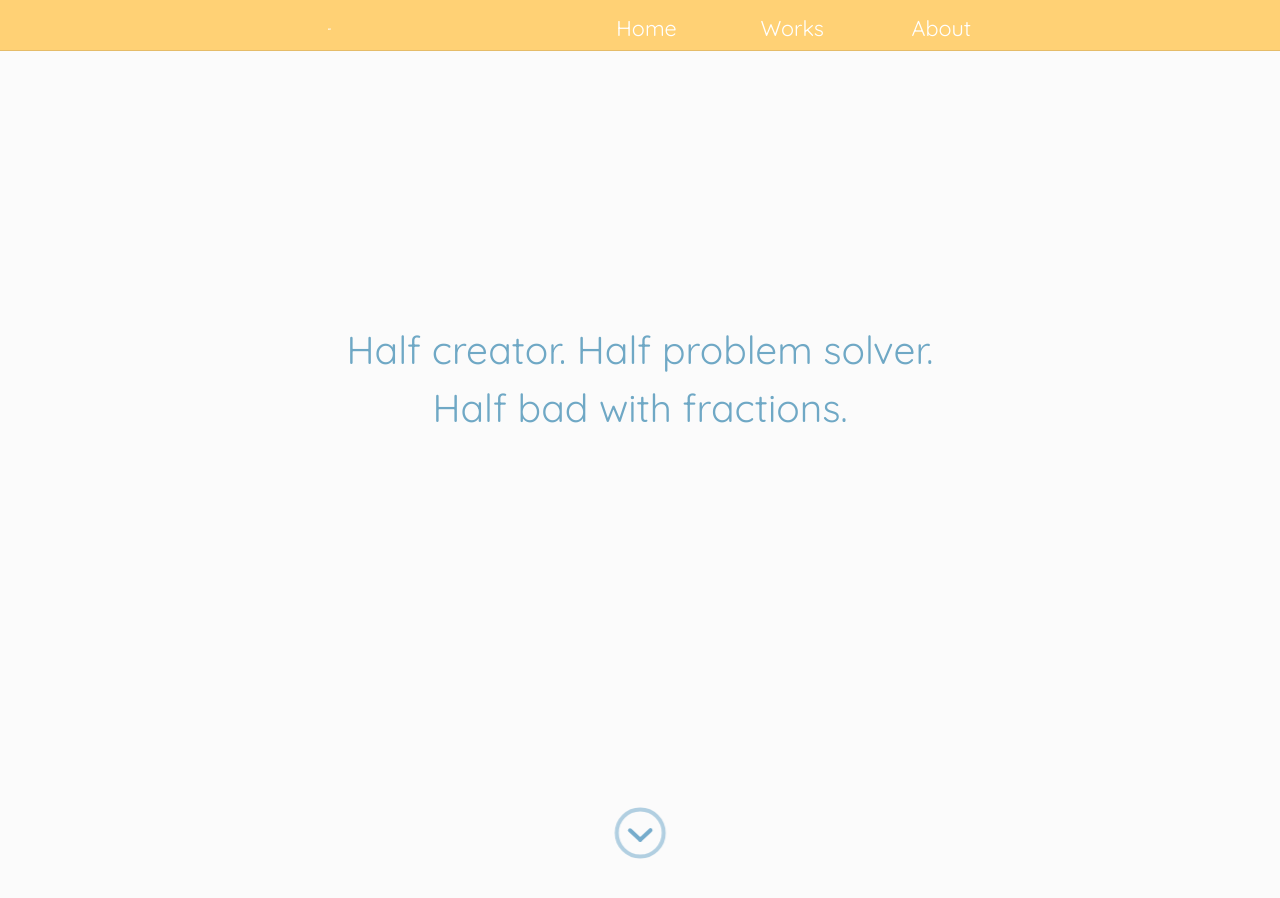
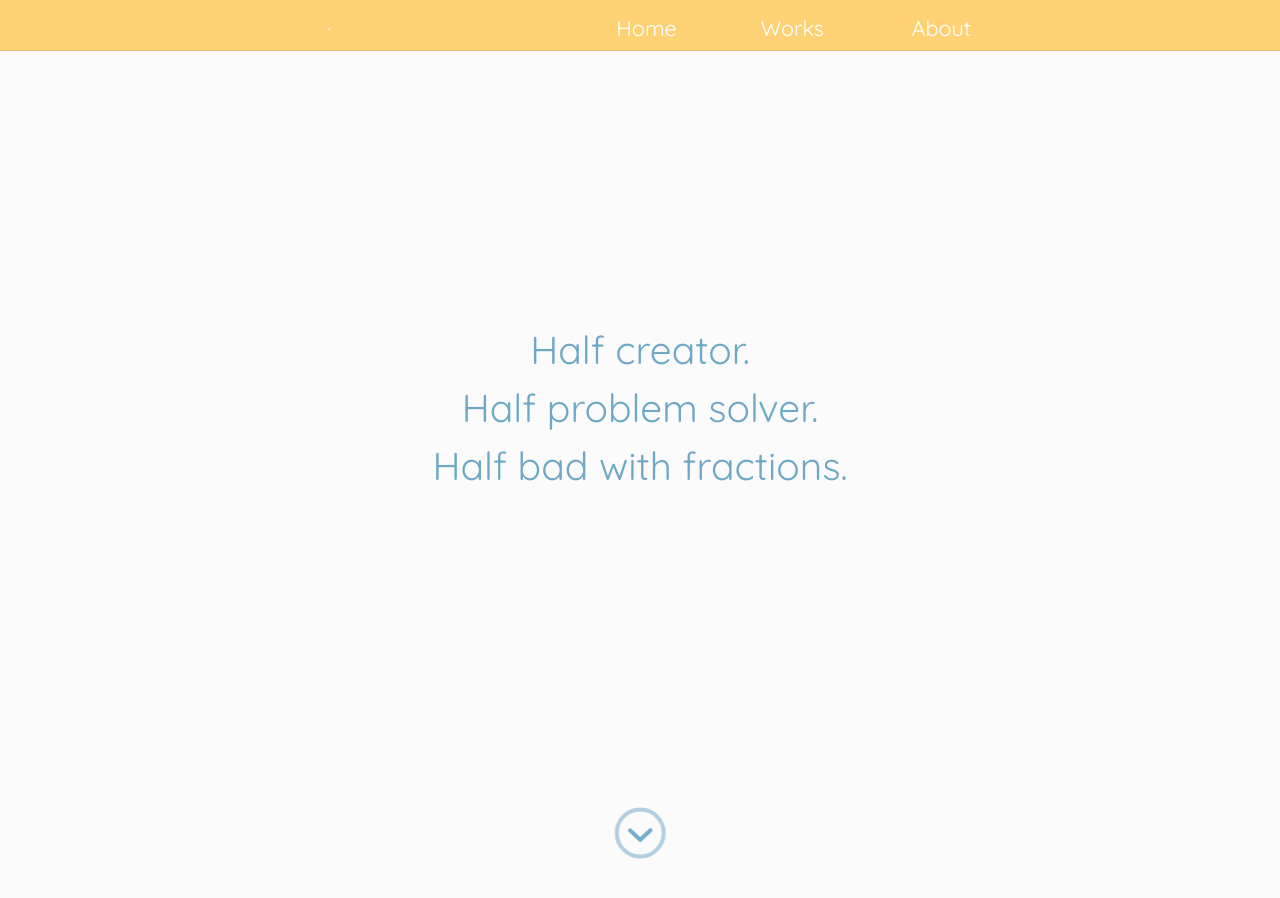
Before and after one commit to nicktgbrown/portfolio-site, a Jekyll site: the page built from index.html, in a window 1280 px wide and 900 px high. Built offline with Jekyll 4.4.1, drawn with Linux system fonts in a browser that asks for light colours; some web fonts are replaced.

Commit message:
Add break to banner

```diff
--- a/index.html
+++ b/index.html
@@ -5,7 +5,7 @@ priority: .8
 ---
 
 <div class="center wrapper pad-bs">
-  <h2 class="banner gutter-2 zetta fadein">Half creator. Half problem solver.<br>Half bad with fractions.</h2>
+  <h2 class="banner gutter-2 zetta fadein">Half creator.<br>Half problem solver.<br>Half bad with fractions.</h2>
   <div class="banner-down">
     <a href="#main-cards"><img src="images/nav-down.svg" class="img-flex center arrow-float"></a>
   </div>
```
